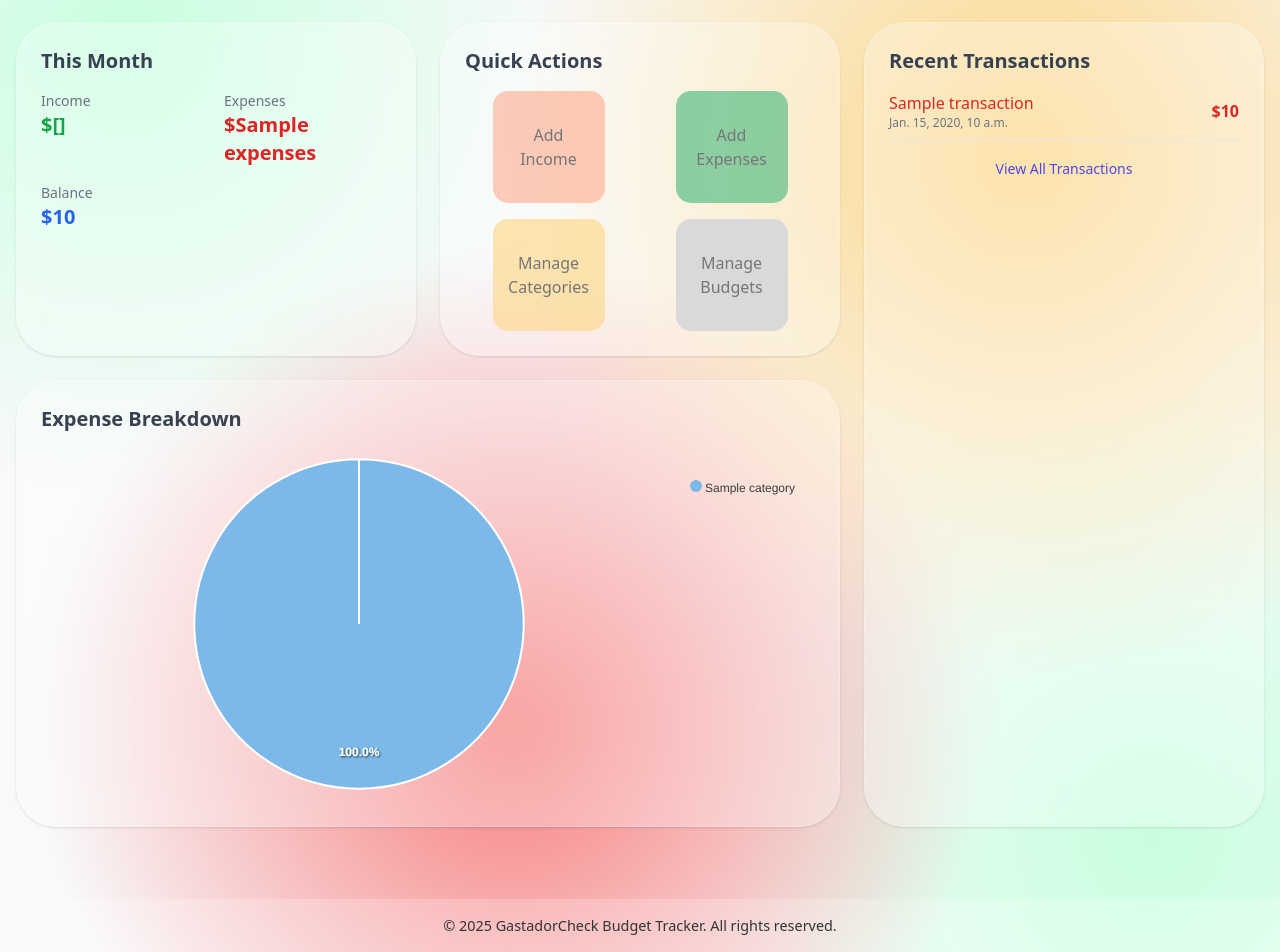
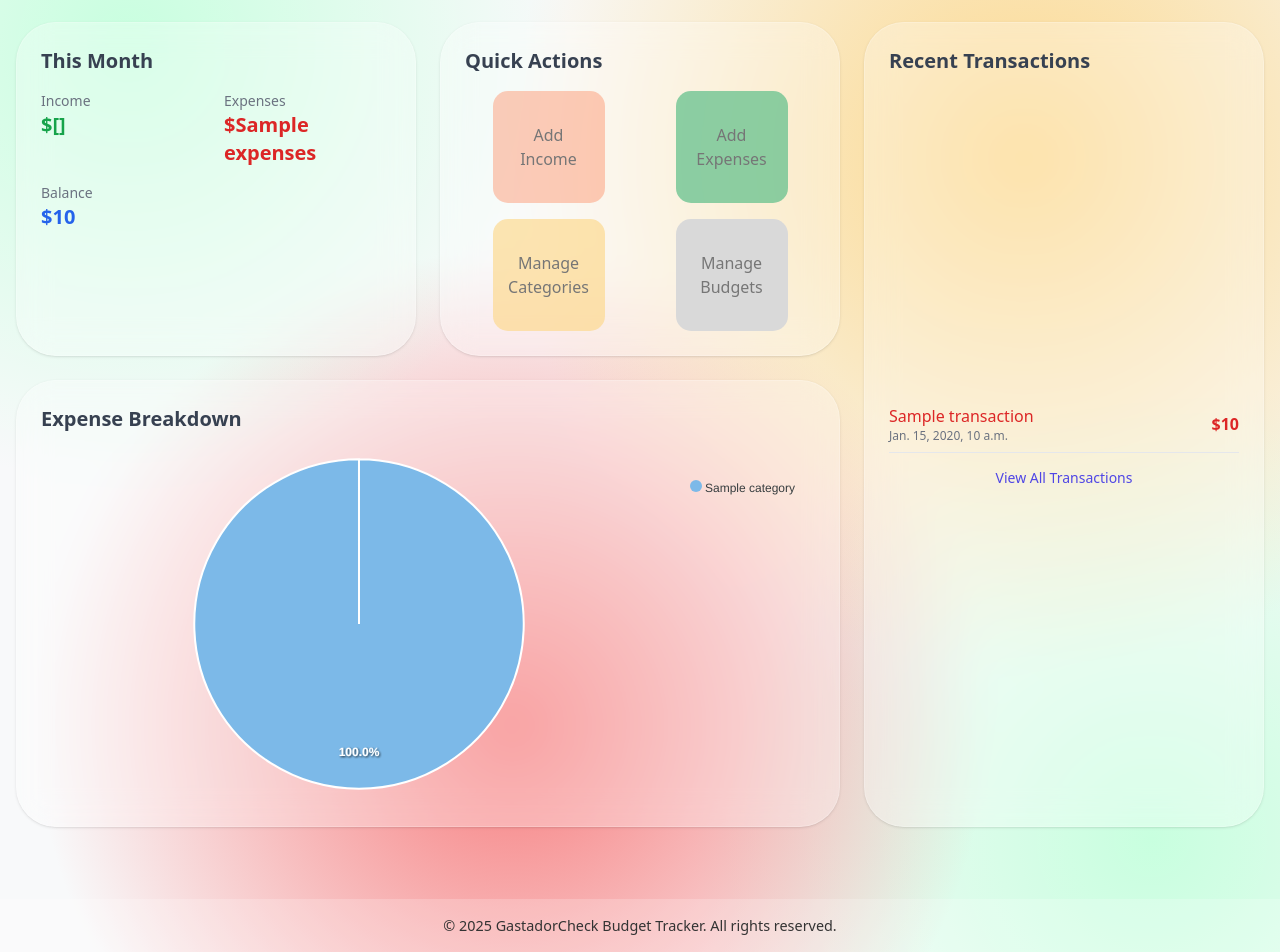
Before and after one commit to Fake1prog/CMSC-126_Long-Exam-2_Personal-Budget-Tracker, a Django app: template templates/core/dashboard.html in a window 1280 px wide. Shown: the part 182-1134 px from the top of the page. Run offline with Django 5.2, Linux system fonts and the light colour scheme; the template is opened without the code that fills it: most values are stand-ins (such as "Sample title", 1, 10 or a date in 2020); some libraries are stand-ins or nearby versions.

Commit message:
#6: Centered “No transactions yet.” message in Recent Transactions card

```diff
--- a/templates/core/dashboard.html
+++ b/templates/core/dashboard.html
@@ -79,12 +79,19 @@
 
 
         <!-- Recent Transactions Card -->
-        <div class="bg-white bg-opacity-30 backdrop-filter backdrop-blur-lg border border-white border-opacity-20 rounded-[40px] shadow p-6 lg:row-span-2">
+        <div
+        class="bg-white bg-opacity-30 backdrop-filter backdrop-blur-lg border border-white border-opacity-20 rounded-[40px] shadow p-6 lg:row-span-2 flex flex-col"
+        >
         <h3 class="text-xl font-semibold text-gray-700 mb-4">Recent Transactions</h3>
+
+        <!-- content area: will grow to fill card and center message -->
+        <div class="flex-grow flex items-center justify-center">
         {% if recent_transactions %}
-                <div class="space-y-3">
+            <div class="space-y-3 w-full">
             {% for transaction in recent_transactions %}
-                        <div class="flex justify-between items-center {% if transaction.type == 'INCOME' %}text-green-600{% else %}text-red-600{% endif %} border-b pb-2">
+                <div
+                class="flex justify-between items-center {% if transaction.type == 'INCOME' %}text-green-600{% else %}text-red-600{% endif %} border-b pb-2"
+                >
                 <div>
                     <p class="font-medium">{{ transaction.title }}</p>
                     <p class="text-xs text-gray-500">{{ transaction.date }}</p>
@@ -92,16 +99,18 @@
                 <p class="font-bold">${{ transaction.amount }}</p>
                 </div>
             {% endfor %}
-                </div>
             <div class="mt-4 text-center">
                 <a href="{% url 'transaction_list' %}" class="text-indigo-600 hover:text-indigo-800 text-sm">
                 View All Transactions
                 </a>
             </div>
+            </div>
         {% else %}
             <p class="text-gray-500 italic">No transactions yet.</p>
         {% endif %}
         </div>
+        </div>
+
 
         <!-- Expense Breakdown Chart -->
         <div class="bg-white bg-opacity-30 backdrop-filter backdrop-blur-lg border border-white border-opacity-20 rounded-[40px] shadow p-6 lg:col-span-2">
```
Lines whose indentation alone changed are shown as unchanged.
